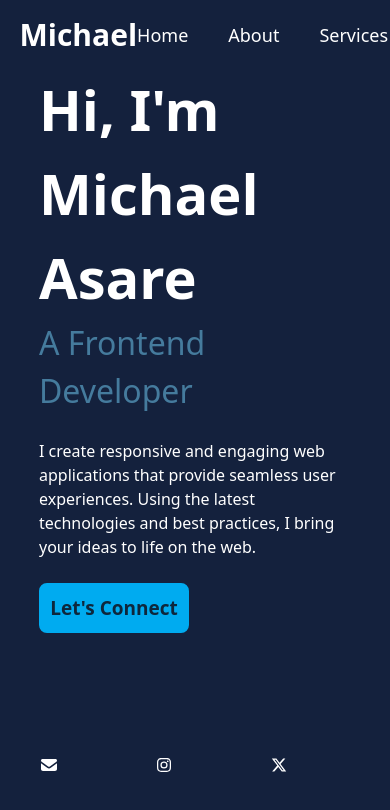
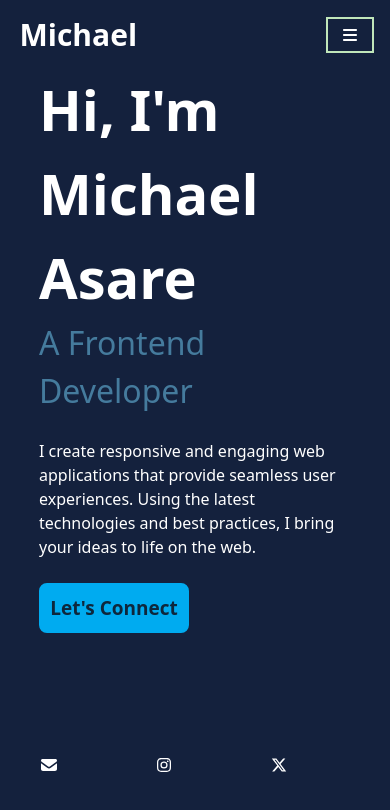
Before and after one commit to United1l/portflolio-new, a Next.js app: page / in a window 390 px wide. Shown: the top 810 px of the page. Built offline with nearby package versions, Linux system fonts and the light colour scheme.

Commit message:
Added a menu icon in the nav component for smaller view widths. The menu will display the nav-links.

```diff
--- a/src/components/Nav.jsx
+++ b/src/components/Nav.jsx
@@ -1,3 +1,8 @@
+'use client'
+
+import { useState } from 'react'
+import { FontAwesomeIcon } from '@fortawesome/react-fontawesome'
+import { faBars, faClose } from '@fortawesome/free-solid-svg-icons'
 import NavLink from "@/components/NavLink";
 
 const Nav = () => {
@@ -9,6 +14,12 @@ const Nav = () => {
         { name: "Contact", href: "/contact" },
     ];
 
+    const [menuState, setMenuState] = useState(false);
+
+    const handleClick = () => (
+      setMenuState(prevState => !prevState)
+    )
+
   return (
     <header className="w-full h-1/12 flex items-center fixed top-0 text-white">
         <h1 className="w-fit text-3xl font-bold ml-[5%] relative before:content-[''] before:absolute
@@ -16,11 +27,15 @@ const Nav = () => {
          before:delay-400">
           Michael
         </h1>
-        <nav className="ml-auto space-x-10 pr-[10%] text-lg font-medium">
+        <nav className="ml-auto space-x-10 pr-[10%] text-lg font-medium hidden md:flex">
           {links.map((link, index) => (
             <NavLink key={index} link={link.name} href={link.href} />
           ))}
         </nav>
+        <button className="w-[3rem] flex items-center justify-center p-2 border-2 border-[#C0E6BA]
+       cursor-pointer md:hidden ml-auto mr-4" onClick={handleClick}>
+        <FontAwesomeIcon icon={menuState?faClose:faBars} />
+      </button>
     </header>
   )
 }
```
